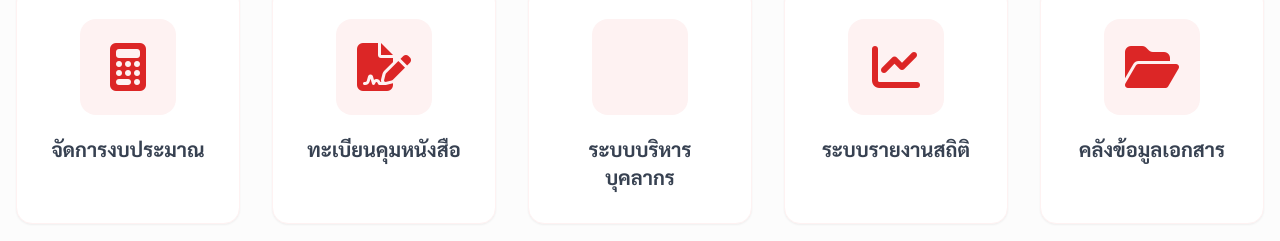
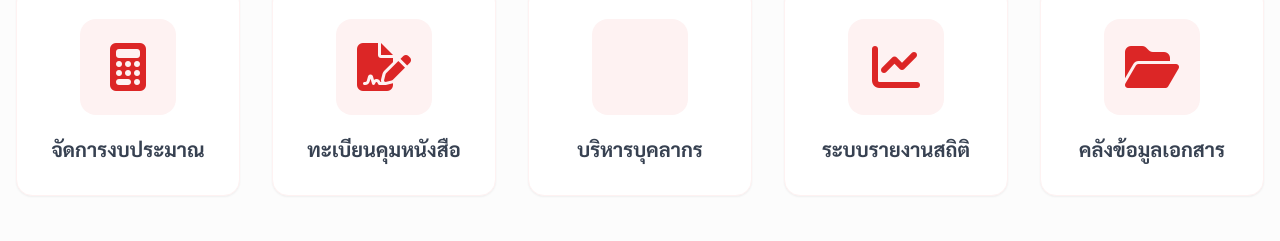
Before and after one commit to opecsarabun-th/thanto-portal, a plain HTML site: page index.html in a window 1280 px wide. Shown: the part 285-526 px from the top of the page. Drawn offline with nearby package versions, Linux system fonts and the light colour scheme; some icons are missing.

Commit message:
Update index.html

```diff
--- a/index.html
+++ b/index.html
@@ -78,7 +78,7 @@
                     <div class="w-20 h-20 md:w-24 md:h-24 bg-red-50 rounded-2xl flex items-center justify-center mb-5 group-hover:bg-red-600 transition-colors duration-300">
                         <i class="fa-solid fa-users-gears text-4xl md:text-5xl text-red-600 group-hover:text-white"></i>
                     </div>
-                    <span class="font-bold text-gray-700 th-sarabun">ระบบบริหารบุคลากร</span>
+                    <span class="font-bold text-gray-700 th-sarabun">บริหารบุคลากร</span>
                 </a>
 
                 <a href="#" class="menu-card bg-white border border-red-50 rounded-2xl p-6 md:p-8 flex flex-col items-center text-center group shadow-sm">
```
